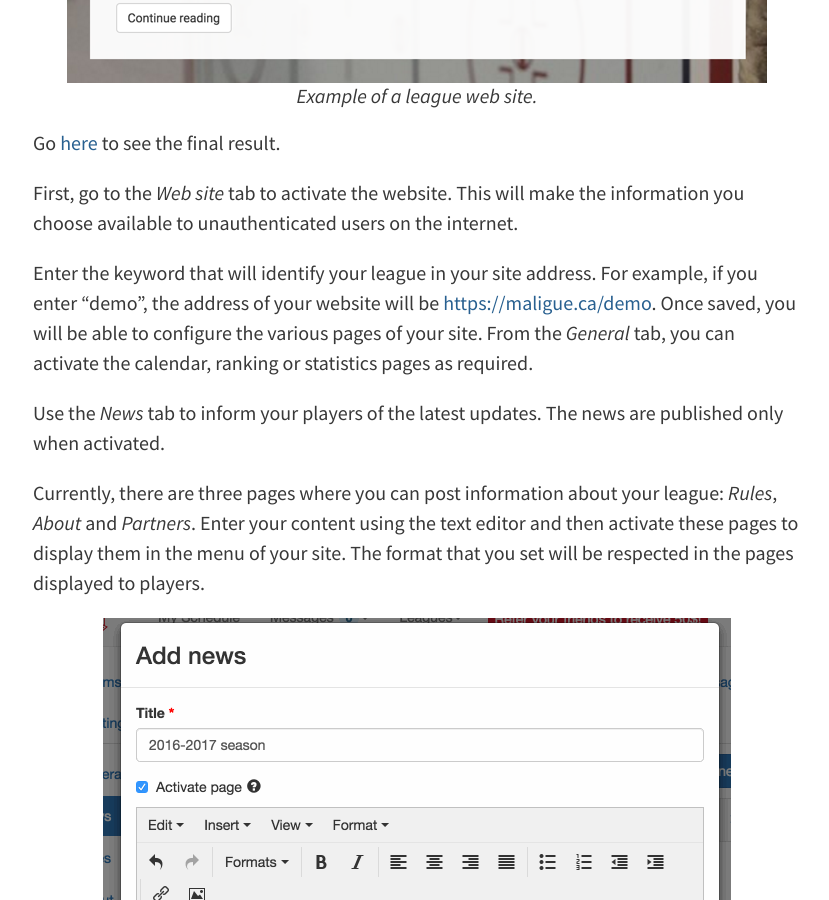
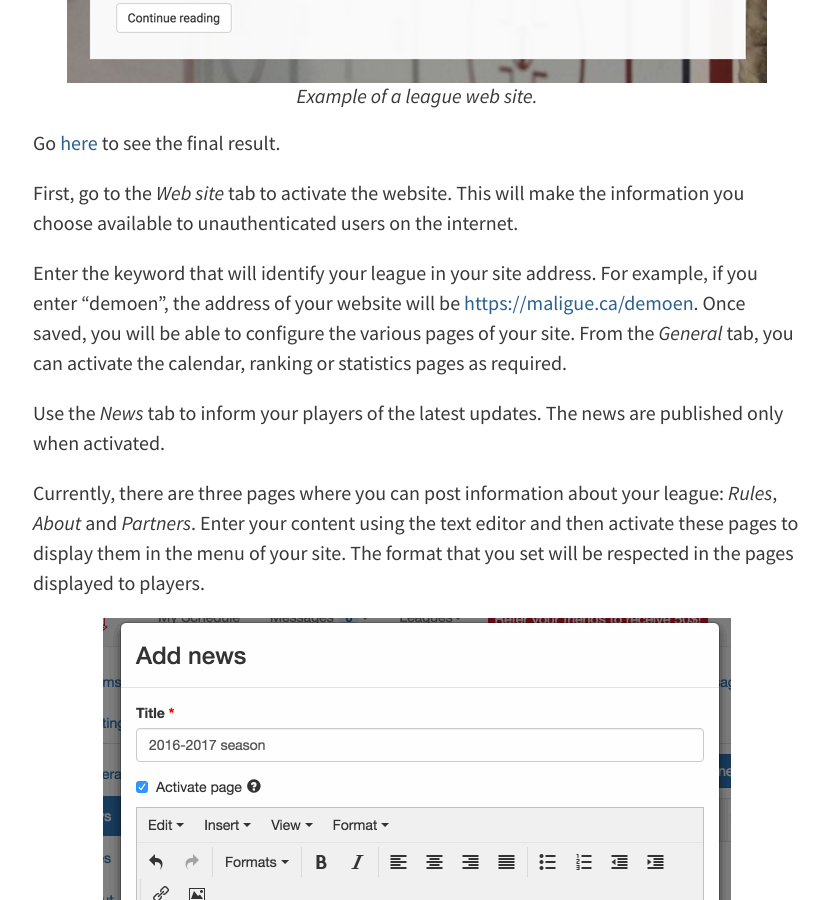
Before and after one commit to maligue/maligue.github.io, a Jekyll site: the page built from _posts/en/2016-09-14-league-web-site.md, in a window 1280 px wide and 900 px high, scrolled down 1123 px. Shown: the whole window, without its empty margins (223-1052 px from the left). Built offline with Jekyll 4.4.1, drawn with Linux system fonts in a browser that asks for light colours; nearby versions of some CDN libraries.

Commit message:
localized demo

```diff
--- a/_posts/en/2016-09-14-league-web-site.md
+++ b/_posts/en/2016-09-14-league-web-site.md
@@ -11,7 +11,7 @@ Go [here](https://maligue.ca/demoen) to see the final result.
 
 First, go to the _Web site_ tab to activate the website. This will make the information you choose available to unauthenticated users on the internet.
 
-Enter the keyword that will identify your league in your site address. For example, if you enter "demo", the address of your website will be [https://maligue.ca/demo](https://maligue.ca/demo). Once saved, you will be able to configure the various pages of your site. From the _General_ tab, you can activate the calendar, ranking or statistics pages as required.
+Enter the keyword that will identify your league in your site address. For example, if you enter "demoen", the address of your website will be [https://maligue.ca/demoen](https://maligue.ca/demoen). Once saved, you will be able to configure the various pages of your site. From the _General_ tab, you can activate the calendar, ranking or statistics pages as required.
 
 Use the _News_ tab to inform your players of the latest updates. The news are published only when activated.
 
```
Also changed, not shown: _posts/fr/2016-09-14-site-web-ligue.md (+1 -1 lines).
